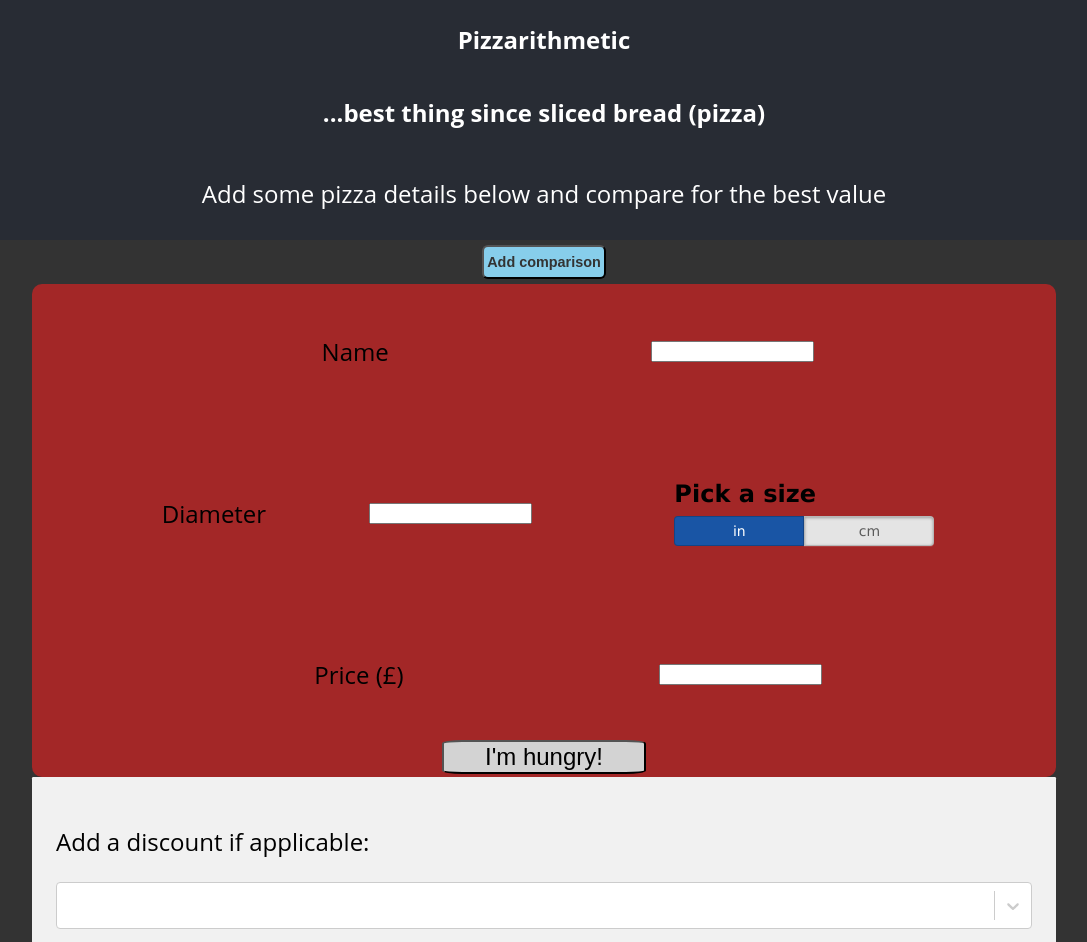
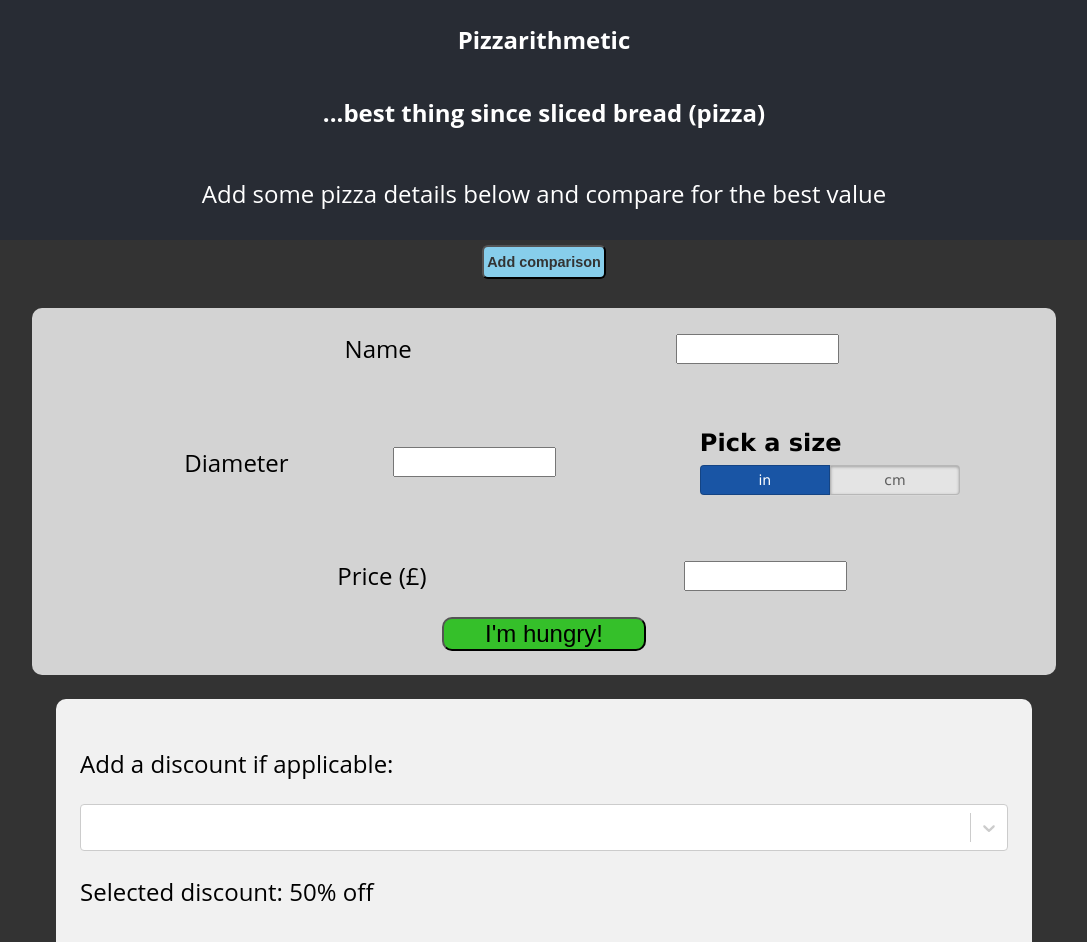
Before and after one commit to spwhittaker/pizza-maths, a React (Create React App) app: page / in a window 1280 px wide. Shown: the top 942 px of the page, without its empty margins (96-1183 px from the left). Built offline with nearby package versions, Linux system fonts and the light colour scheme.

Commit message:
changed background and other CSS

```diff
--- a/src/styles/Discount.scss
+++ b/src/styles/Discount.scss
@@ -1,5 +1,6 @@
 .add-discounts {
   background-color: rgb(241, 241, 241);
   padding: 1em;
-  border-radius: 0.05em;
+  border-radius: 10px;
+  margin: 1em;
 }
--- a/src/styles/InputForm.scss
+++ b/src/styles/InputForm.scss
@@ -1,21 +1,22 @@
 @import "../_variables";
 button {
-  background-color: lightgrey;
-  border-radius: 10%;
+  background-color: #35c02a;
+  border-radius: 10px;
   width: 20%;
-  margin-left: 40%;
-  margin-right: 40%;
+  margin: 0em 40% 1em;
 }
 
 .pizza-input {
-  height: 15px;
+  height: 2em;
 }
 
 .input-options {
   align-items: center;
+  padding: 0em 2em;
 }
+
 form {
-  background-color: $altBackground;
-  padding: 3px;
+  background-color: lightgrey;
+  margin: 1em 0em 1em;
   border-radius: 10px;
 }
```
